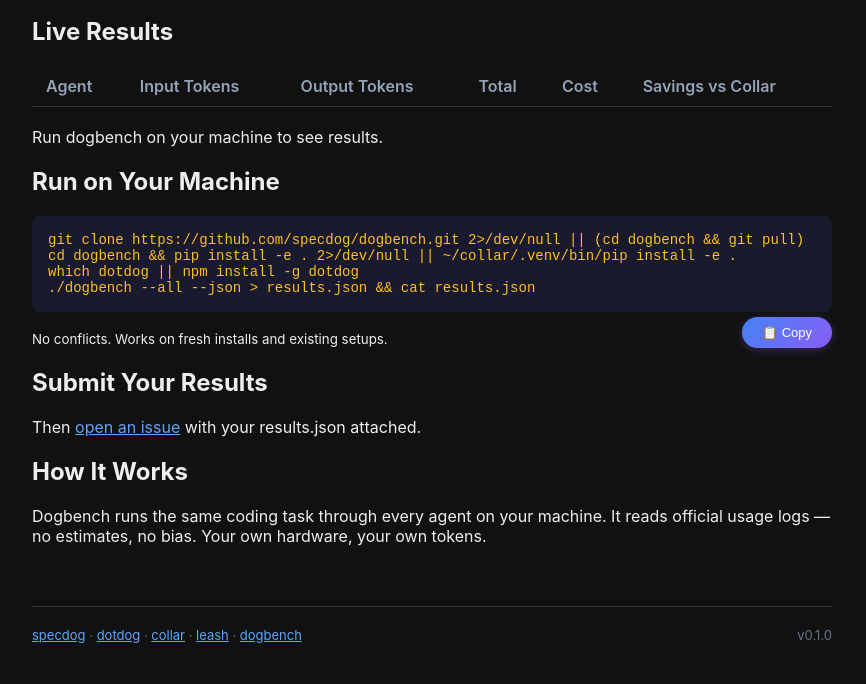
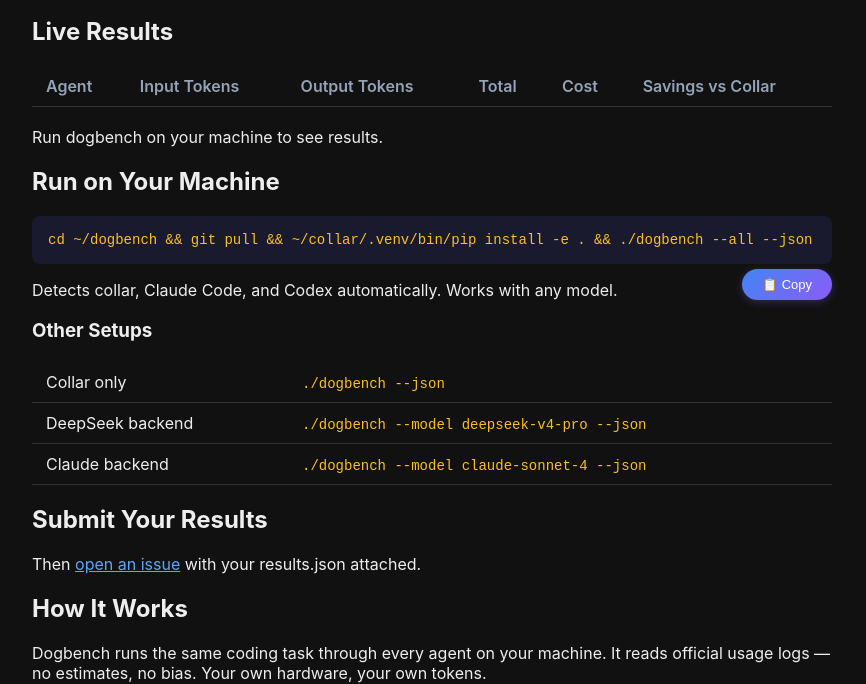
Before and after one commit to specdog/dogbench, a website: page index.html in a window 1280 px wide. Shown: the part 143-827 px from the top of the page, without its empty margins (208-1074 px from the left). Drawn offline with Linux system fonts and the light colour scheme; no server answers.

Commit message:
docs: show different setup options on website

```diff
--- a/index.html
+++ b/index.html
@@ -34,12 +34,16 @@
 <p id="loading">Loading latest results…</p>
 
 <h2>Run on Your Machine</h2>
-<pre><code id="install-cmd">git clone https://github.com/specdog/dogbench.git 2>/dev/null || (cd dogbench && git pull)
-cd dogbench && pip install -e . 2>/dev/null || ~/collar/.venv/bin/pip install -e .
-which dotdog || npm install -g dotdog
-./dogbench --all --json > results.json && cat results.json</code></pre>
+<pre><code id="install-cmd">cd ~/dogbench && git pull && ~/collar/.venv/bin/pip install -e . && ./dogbench --all --json</code></pre>
 <button class="copy-btn" onclick="navigator.clipboard.writeText(document.getElementById('install-cmd').textContent);this.textContent='Copied!';setTimeout(()=>this.textContent='Copy',2000)">📋 Copy</button>
-<p><small>No conflicts. Works on fresh installs and existing setups.</small></p>
+<p>Detects collar, Claude Code, and Codex automatically. Works with any model.</p>
+
+<h3>Other Setups</h3>
+<table>
+<tr><td>Collar only</td><td><code>./dogbench --json</code></td></tr>
+<tr><td>DeepSeek backend</td><td><code>./dogbench --model deepseek-v4-pro --json</code></td></tr>
+<tr><td>Claude backend</td><td><code>./dogbench --model claude-sonnet-4 --json</code></td></tr>
+</table>
 
 <h2>Submit Your Results</h2>
 <p>Then <a href="https://github.com/specdog/dogbench/issues/new">open an issue</a> with your results.json attached.</p>
```
